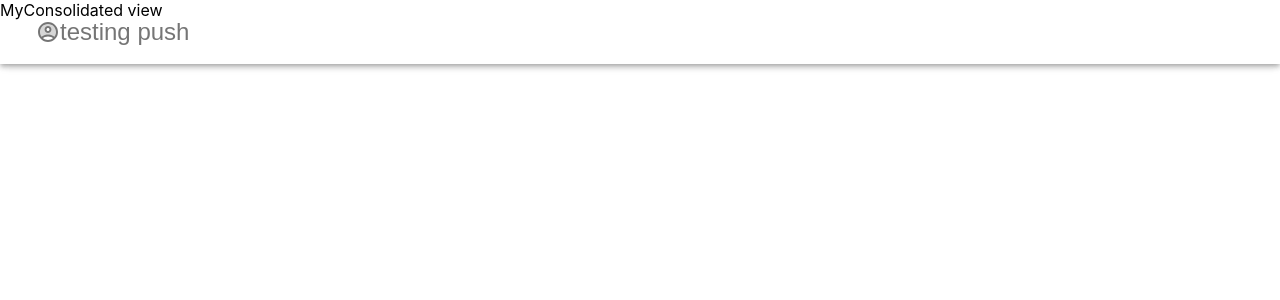
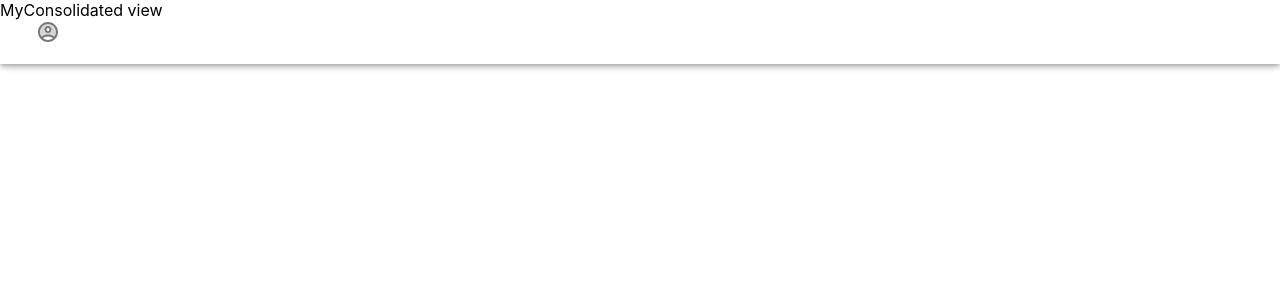
Before and after one commit to himanshukittu/VirtualProjectManager, a React (Create React App) app: page / in a window 1280 px wide. Shown: the top 300 px of the page. Built offline with nearby package versions, Linux system fonts and the light colour scheme.

Commit message:
removing

```diff
--- a/src/modules/shared/header/Header.tsx
+++ b/src/modules/shared/header/Header.tsx
@@ -10,7 +10,6 @@ const Header = () => {
           <Toolbar>
             <IconButton edge="end">
                 <AccountCircleTwoToneIcon/>
-                testing push
             </IconButton>
           </Toolbar>
         </AppBar>
```
